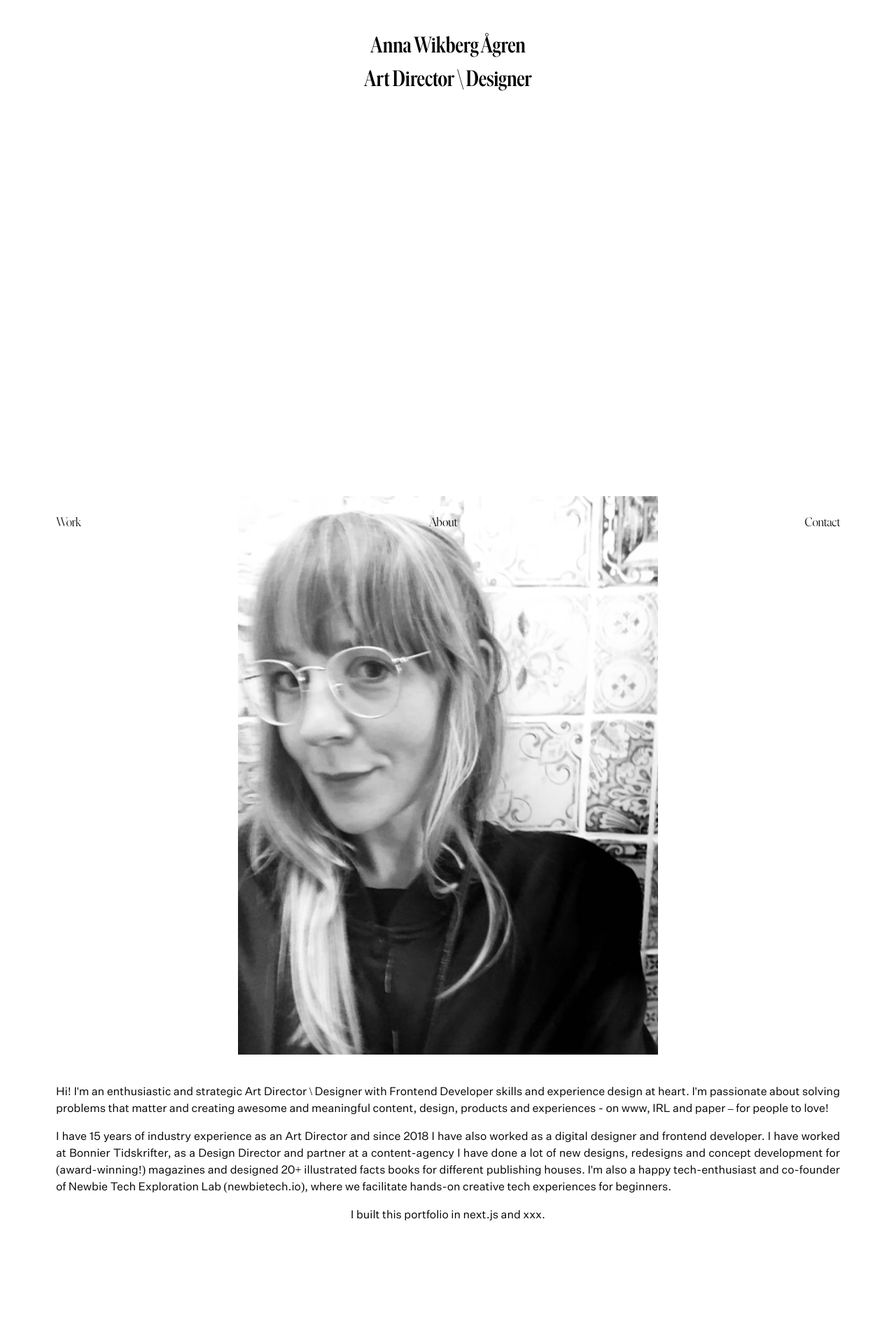
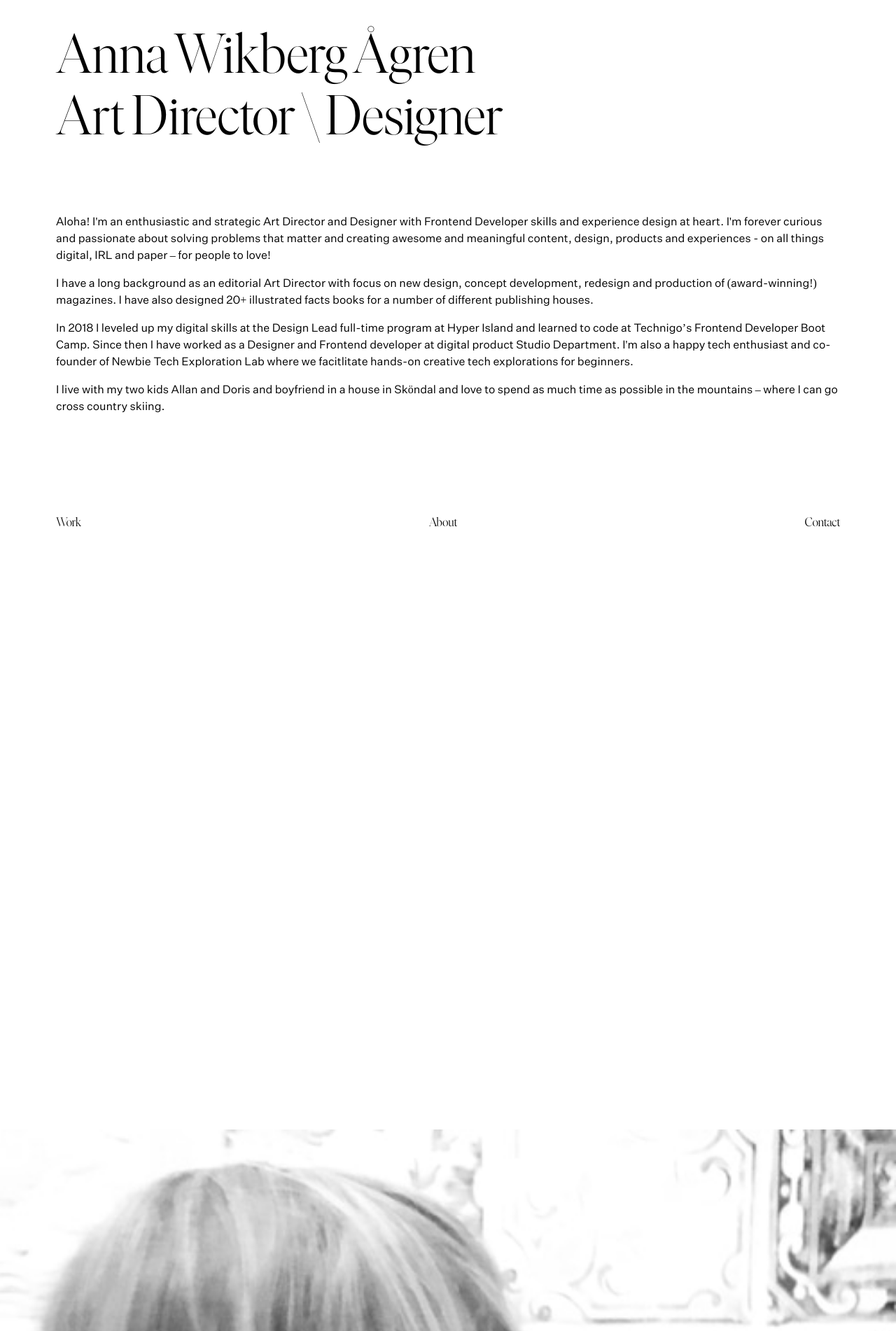
Before and after one commit to annaawgren/newportfolio, a Next.js app in the folder new_portfolio/: page /about in a window 1280 px wide. Shown: the top 1902 px of the page at 70% size. Built offline with nearby package versions, Linux system fonts and the light colour scheme; what tailwindcss-fluid would draw is missing.

Commit message:
header changes etc

```diff
--- a/new_portfolio/components/CaseLargeListing.js
+++ b/new_portfolio/components/CaseLargeListing.js
@@ -1,4 +1,5 @@
 import Link from "next/link";
+
 import Image from "./Image";
 import { KupeCase } from "./cases/Kupe";
 import { TelnessCase } from "./cases/Telness";
@@ -29,14 +30,14 @@ export default function CaseLargeListing() {
     return (
       <section
         key={title}
-        className={`${backgroundcolor} w-full h-screen flex flex-col items-center justify-top px-5 py-32 md:px-20 sticky top-0 z-10`}
+        className={`${backgroundcolor} w-full section-height flex flex-col items-center justify-top px-5 py-32 md:px-20 md:sticky top-0 z-10`}
       >
         <div className=" w-full ">
           <Link href={`/work/${caseSlug}`}>
             <a className="h-auto w-full flex flex-col items-center">
               <Image imageSrc={heroimage} />
 
-              <h2 className="untitled-text mb-6 mt-8 text-md text-center">
+              <h2 className="untitled-text mb-6 mt-2 text-md text-center">
                 {title}
               </h2>
               <p className="untitled-text mb-4 text-md text-center max-w-7xl">
@@ -53,7 +54,11 @@ export default function CaseLargeListing() {
     <React.Fragment>
       {/* Antal cases {Object.entries(cases).length} */}
       <ul className="">{caseListingItems}</ul>
-      <style jsx>{``}</style>
+      <style jsx>{`
+        .section-height {
+          height: 110 vh;
+        }
+      `}</style>
     </React.Fragment>
   );
 }
--- a/new_portfolio/components/Header.js
+++ b/new_portfolio/components/Header.js
@@ -3,21 +3,20 @@ import Link from "next/link";
 
 export default function Header() {
   return (
-    <header className="w-full py-10 z-20 mb-6">
+    <header className="w-full py-10 z-20 mb-6 flex flex-row justify-between">
       <Link href="/">
-        <a className="flex flex-col items-center justify-center text-center w-full">
-          <p className="ivar-heading header-txt">
-            Anna Wikberg Ågren
-            <br />
-            Art Director \ Designer
+        <a className=" w-full flex flex-col justify-top pt-8 px-5 md:px-10 lg:px-20 fixed top-0 z-10">
+          <p className="ivar-light headerfont">
+            Anna Wikberg Ågren <br /> Art Director \ Designer{" "}
           </p>
         </a>
       </Link>
 
       <style jsx>
         {`
-          .header-txt {
-            font-size: 2rem;
+          .headerfont {
+            font-size: clamp(2rem, 8vw, 5rem);
+            line-height: 1.1;
           }
         `}
       </style>
--- a/new_portfolio/components/Image.js
+++ b/new_portfolio/components/Image.js
@@ -1,8 +1,29 @@
+import { InView, useInView } from "react-intersection-observer";
+
+const THRESHOLD = [0.25, 0.5, 0.75];
+
 export default function Image(props) {
+  const [ref, inView, entry] = useInView({ threshold: THRESHOLD });
+
+  console.log(entry && entry.intersectionRatio);
+
+  let extraClasses = "";
+
+  if (entry && entry.intersectionRatio >= 0.5) {
+    console.log("hej");
+    extraClasses = "opacity-1 -translate-y-9 delay-150 duration-300";
+  } else {
+    console.log("hola");
+    extraClasses = "opacity-0";
+  }
+
   const { imageSrc } = props;
   return (
     <React.Fragment>
-      <div className="outer-img-box w-full">
+      <div
+        className={`outer-img-box w-full transition transform  ${extraClasses}`}
+        ref={ref}
+      >
         <div className="inner-img-box w-full h-full ">
           <div className="h-full flex justify-center items-center ">
             <img
--- a/new_portfolio/components/layout.js
+++ b/new_portfolio/components/layout.js
@@ -56,7 +56,7 @@ export default function Layout({ children }) {
           }
 
           ::-webkit-scrollbar-thumb {
-            background-color: white;
+            background-color: pink;
           }
 
           .ivar-heading {
@@ -72,9 +72,14 @@ export default function Layout({ children }) {
             font-family: "Untitled";
           }
 
+          .biggestfont {
+            font-size: clamp(4rem, 10vw, 8rem);
+            line-height: 1;
+          }
+
           .bigfont {
-            font-size: clamp(4rem, 18vw, 8rem);
-            line-height: 1;
+            font-size: clamp(2.7rem, 8vw, 5rem);
+            line-height: 1.1;
           }
 
           .mediumfont {
--- a/new_portfolio/pages/about.js
+++ b/new_portfolio/pages/about.js
@@ -7,11 +7,40 @@ export default function About() {
     <Layout>
       <Header />
 
-      <div className=" h-28 w-full" />
+      <section className="about-txt w-full flex flex-col items-center mt-24 md:mt-40 lg:mt-56 mb-40 px-5 md:px-10 lg:px-20">
+        <p className="untitled-text text-md mb-4">
+          Aloha! I'm an enthusiastic and strategic Art Director and Designer
+          with Frontend Developer skills and experience design at heart. I'm
+          forever curious and passionate about solving problems that matter and
+          creating awesome and meaningful content, design, products and
+          experiences - on all things digital, IRL and paper – for people to
+          love!
+        </p>
+        <p className="untitled-text text-md mb-4">
+          I have a long background as an editorial Art Director with focus on
+          new design, concept development, redesign and production of
+          (award-winning!) magazines. I have also designed 20+ illustrated facts
+          books for a number of different publishing houses.
+        </p>
+        <p className="untitled-text text-md mb-4">
+          In 2018 I leveled up my digital skills at the Design Lead full-time
+          program at Hyper Island and learned to code at Technigo’s Frontend
+          Developer Boot Camp. Since then I have worked as a Designer and
+          Frontend developer at digital product Studio Department. I'm also a
+          happy tech enthusiast and co-founder of Newbie Tech Exploration Lab
+          where we facitlitate hands-on creative tech explorations for
+          beginners.
+        </p>
+        <p className="untitled-text text-md mb-4">
+          I live with my two kids Allan and Doris and boyfriend in a house in
+          Sköndal and love to spend as much time as possible in the mountains –
+          where I can go cross country skiing.
+        </p>
+      </section>
 
-      <div className="px-5 md:px-10 lg:px-20">
+      <div className="w-full ">
         <div className="outer-img-box w-full">
-          <div className="inner-img-box bg-green-100 w-full h-full ">
+          <div className="inner-img-box w-full h-full ">
             <div className="h-full w-full flex justify-center items-center">
               <img
                 className="h-full w-full object-cover"
@@ -23,42 +52,13 @@ export default function About() {
         </div>
       </div>
 
-      <section className="about-txt w-full h-screen flex flex-col items-center  bg-white mt-10 px-5 md:px-10 lg:px-20">
-        <p className="untitled-text text-md text-justify mb-4">
-          Hi! I'm an enthusiastic and strategic Art Director \ Designer with
-          Frontend Developer skills and experience design at heart. I'm
-          passionate about solving problems that matter and creating awesome and
-          meaningful content, design, products and experiences - on www, IRL and
-          paper – for people to love!
-        </p>
-        <p className="untitled-text text-md text-justify mb-4">
-          I have 15 years of industry experience as an Art Director and since
-          2018 I have also worked as a digital designer and frontend developer.
-          I have worked at Bonnier Tidskrifter, as a Design Director and partner
-          at a content-agency I have done a lot of new designs, redesigns and
-          concept development for (award-winning!) magazines and designed 20+
-          illustrated facts books for different publishing houses. I'm also a
-          happy tech-enthusiast and co-founder of Newbie Tech Exploration Lab
-          (newbietech.io), where we facilitate hands-on creative tech
-          experiences for beginners.
-        </p>
-
-        <p className="untitled-text text-md text-justify mb-4">
-          I built this portfolio in next.js and xxx.
-        </p>
-
-        {/* <div className="w-full h-screen flex flex-row justify-center absolute bottom-0 ">
-          <img src="/images/anna-test.jpeg" className="w-full object-cover" />
-        </div> */}
-      </section>
-
       <Navlinks />
 
       <style jsx>
         {`
         .outer-img-box {
           position: relative;
-          max-width: 600px;
+
           margin: auto;
         }
 
--- a/new_portfolio/pages/index.js
+++ b/new_portfolio/pages/index.js
@@ -6,6 +6,7 @@ import { InView, useInView } from "react-intersection-observer";
 import Layout from "../components/Layout";
 import Navlinks from "../components/Navlinks";
 import CaseLargeListing from "../components/CaseLargeListing";
+import Link from "next/link";
 
 const THRESHOLD = [0.25, 0.5, 0.75];
 
@@ -14,10 +15,8 @@ export default function Home() {
   let extraClasses = "";
 
   if (entry && entry.intersectionRatio <= 0.75) {
-    console.log("hej");
     extraClasses = "opacity-0 -translate-y-3 transform";
   } else {
-    console.log("hola");
   }
 
   return (
@@ -30,7 +29,7 @@ export default function Home() {
         <section className="bg-gradient-to-r from-primary via-secondary to-danger w-full h-screen flex flex-col justify-top pt-12 px-5 md:px-10 lg:px-20 top-0 ">
           <p
             ref={ref}
-            className={`ivar-light bigfont relative transition-all duration-500 ${extraClasses}`}
+            className={`ivar-light biggestfont relative transition-all duration-500 ${extraClasses}`}
           >
             Anna Wikberg Ågren <br /> Art Director \ Designer{" "}
           </p>
@@ -43,17 +42,50 @@ export default function Home() {
 
       <div className="w-full h-screen">
         <section className="bg-gradient-to-r from-primary via-secondary to-danger w-full h-screen flex flex-col px-5 md:px-10 lg:px-20 pt-12">
-          <p className="ivar-lightIta bigfont">
-            Say hello! <br /> I'd love to talk{" "}
-            <span className="ivar-light">design</span> tech sustainable futures
-            code or just have a coffee.
+          <p className="ivar-light bigfont">
+            I'm passionate about solving problems that matter and creating
+            awesome and meaningful{" "}
+            <span className="ivar-lightIta">content</span>,{" "}
+            <span className="ivar-lightIta">design</span>,{" "}
+            <span className="ivar-lightIta">products</span> and{" "}
+            <span className="ivar-lightIta">experiences</span> - on everything
+            digital, IRL and paper – for people to love.
           </p>
+          <div className="w-full h-10" />
+          <Link href="/contact">
+            <a className="flex flex-row">
+              <p className="ivar-light bigfont mr-1">Say hello!</p>
+              <svg
+                width="20"
+                height="22"
+                viewBox="0 0 20 22"
+                fill="none"
+                xmlns="http://www.w3.org/2000/svg"
+              >
+                <path
+                  d="M17.9687 13.2C16.9187 12.675 11.5937 11.25 9.71874 10.725C11.5937 10.2 16.9187 8.775 17.9687 8.25C19.0937 7.65 19.3937 6.375 18.8687 5.325C18.3437 4.275 16.9937 4.05 15.8687 4.725C14.8937 5.25 11.1437 9.15 9.64374 10.5C10.1687 8.55 11.5937 3.375 11.5937 2.175C11.5937 0.975002 10.7687 0 9.56874 0C8.36874 0 7.54374 0.975002 7.54374 2.175C7.54374 3.375 8.96874 8.55 9.49374 10.5C7.99374 9.15 4.24374 5.25 3.26874 4.725C2.14374 4.05 0.86874 4.35 0.26874 5.325C-0.33126 6.3 0.118741 7.65 1.16874 8.25C2.21874 8.775 7.54374 10.2 9.41874 10.725C7.54374 11.25 2.21874 12.675 1.16874 13.2C0.0437405 13.8 -0.25626 15.075 0.26874 16.125C0.79374 17.175 2.14374 17.4 3.26874 16.725C4.24374 16.2 8.06874 12.225 9.49374 10.875C9.04374 12.75 7.54374 18 7.54374 19.275C7.54374 20.475 8.36874 21.45 9.56874 21.45C10.7687 21.45 11.5937 20.475 11.5937 19.275C11.5937 18 10.0937 12.75 9.64374 10.875C11.0687 12.225 14.8937 16.2 15.8687 16.725C16.9937 17.4 18.2687 17.1 18.8687 16.125C19.4687 15.15 19.0187 13.8 17.9687 13.2Z"
+                  fill="black"
+                />
+              </svg>
+            </a>
+          </Link>
         </section>
       </div>
 
       <Navlinks />
 
       <style jsx>{`
+
+        @keyframes spinner {
+          0% {
+            transform: rotate(0deg);
+
+          }
+          100% {
+            transform: rotate(360deg);
+
+          }
+        }
 
       @keyframes hyphen {
         0% {
@@ -75,7 +107,11 @@ export default function Home() {
         }
 
 
+          svg:hover {
 
+            animation: spinner 1s ease-in-out;
+
+          }
 
 
         .outer-img-box {
```
